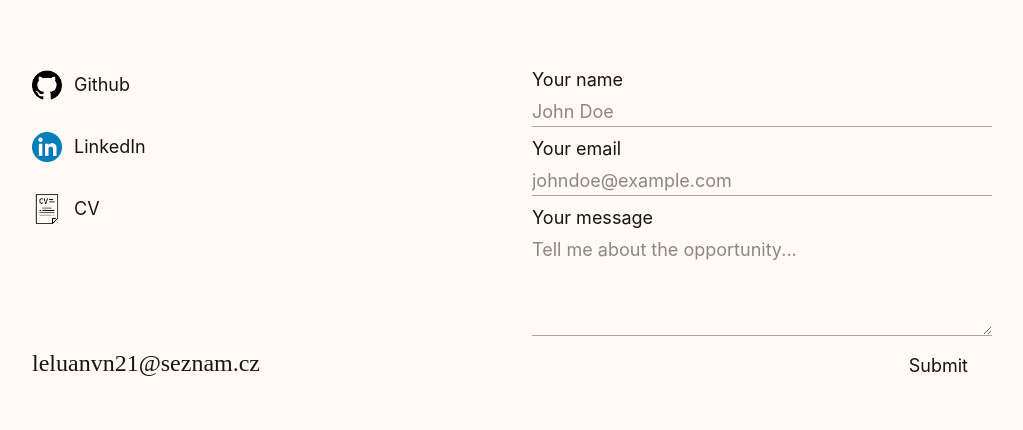
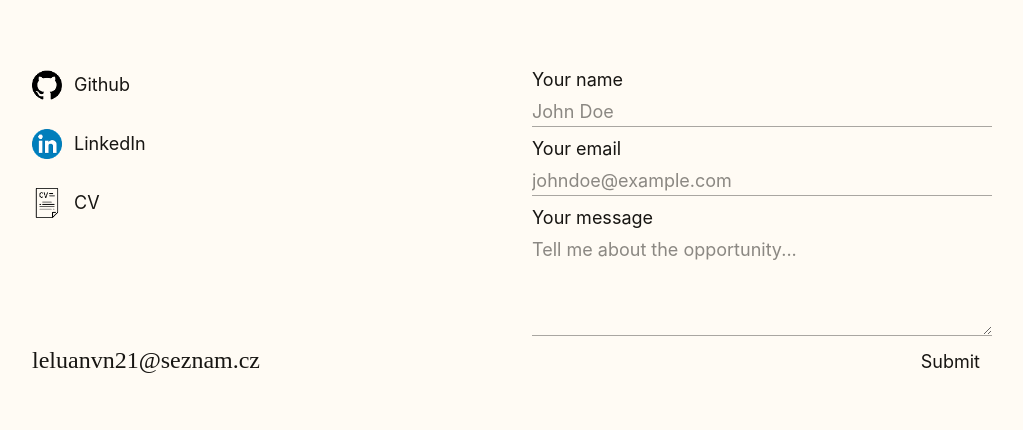
Before and after one commit to Luan2118/portfolio-v2, a React (Vite) app: page / in a window 1280 px wide. Shown: the part 2632-3062 px from the top of the page, without its empty margins (128-1151 px from the left). Built offline with nearby package versions, Linux system fonts and the light colour scheme.

Commit message:
feat: add underline on hover for buttons in contact section

```diff
--- a/src/pages/Homepage/sections/Contact/Contact.tsx
+++ b/src/pages/Homepage/sections/Contact/Contact.tsx
@@ -62,7 +62,7 @@ function Contact() {
           <motion.span
             initial={{ opacity: 0, y: '100%' }}
             whileInView={{ opacity: 1, y: 0 }}
-            viewport={{once: true}}
+            viewport={{ once: true }}
             transition={{ duration: 1, ease: "easeOut" }}
             className="text-[clamp(70px,15vw,120px)] text-left w-full sm:text-center sm:w-fit no-wrap tracking-tight leading-[1]"
           >Let's Work
@@ -71,7 +71,7 @@ function Contact() {
           <motion.span
             initial={{ opacity: 0, y: '100%' }}
             whileInView={{ opacity: 1, y: 0 }}
-            viewport={{once: true}}
+            viewport={{ once: true }}
             transition={{ duration: 1, ease: "easeOut" }}
             className="text-[clamp(70px,15vw,120px)] text-right w-full sm:text-center sm:w-fit"
           >
@@ -91,15 +91,18 @@ function Contact() {
 
               <FormField name="message" id="message" label="Your message" placeholder="Tell me about the opportunity..." />
 
+              <div className="flex flex-col group w-fit self-end">
                 <motion.button
                   initial={{ opacity: 0, x: 60 }}
                   whileInView={{ opacity: 1, x: 0 }}
-                viewport={{once: true}}
+                  viewport={{ once: true }}
                   transition={{ duration: 1.8, ease: "easeOut" }}
-                className="self-end text-sm md:text-base lg:text-lg font-[Inter] mt-1 sm:mt-3 px-3 border-[#292725] rounded-sm cursor-pointer xs:px-5 md:px-6 "
+                  className=" text-sm md:text-base lg:text-lg font-[Inter] mt-1 sm:mt-2 mr-3 ml-1"
                   onMouseEnter={() => setIsHover(true)} onMouseLeave={() => setIsHover(false)}
                 >Submit
                 </motion.button>
+                <hr className="scale-x-0 origin-left group-hover:scale-x-100 h-px transition-transform duration-400 border-0 bg-white mix-blend-difference"/>
+              </div>
             </form>
 
             {status === "success" && (
@@ -119,7 +122,7 @@ function Contact() {
           </div>
 
           <div className="order-2 lg:order-1 flex flex-col gap-10 xs:gap-10 lg:gap-0 md:justify-between  md:mt-0">
-            <div className="flex flex-col gap-4 xs:gap-6 md:gap-8 mt-2">
+            <div className="flex flex-col gap-2 xs:gap-4 md:gap-6 mt-2">
               <ContactLink src={github} text="Github" path='https://github.com/Luan2118' />
 
               <ContactLink src={linkedin} text="LinkedIn" path='https://www.linkedin.com/in/luan-le-7671b9342/' />
@@ -133,7 +136,7 @@ function Contact() {
                 <motion.a
                   initial={{ opacity: 0, y: '100%' }}
                   whileInView={{ opacity: 1, y: 0 }}
-                  viewport={{once: true}}
+                  viewport={{ once: true }}
                   transition={{ duration: 1, ease: "easeOut" }}
                   className=" text-lg sm:text-2xl 2xl:text-3xl font-[Judson] pr-5"
                   href="mailto:leluanvn21@seznam.cz"
--- a/src/pages/Homepage/sections/Contact/components/ContactLink.tsx
+++ b/src/pages/Homepage/sections/Contact/components/ContactLink.tsx
@@ -12,21 +12,24 @@ function ContactLink({ text, src, path }: ContactLinkProps) {
   const { setIsHover } = useCursor();
 
   return (
+    <div className="flex flex-col w-fit group gap-1">
       <motion.a
         initial={{ opacity: 0, x: -40 }}
         whileInView={{ opacity: 1, x: 0 }}
-      viewport={{once: true}}
+        viewport={{ once: true }}
         transition={{ duration: 1, ease: "easeOut" }}
         href={path}
         target='_blank'
         rel="noopener noreferrer"
-      className="flex gap-3 items-center w-fit"
+        className="flex gap-3 items-center w-fit pr-3"
         onMouseEnter={() => setIsHover(true)} onMouseLeave={() => setIsHover(false)}
       >
         <img src={src} alt="" className="w-[20px] h-[20px] lg:w-[30px] lg:h-[30px]" />
         <p className="text-sm md:text-base lg:text-lg">{text}</p>
 
       </motion.a>
+      <hr className="scale-x-0 origin-left group-hover:scale-x-100 transition-transform duration-600 border-0 h-px bg-white mix-blend-difference" />
+    </div>
   )
 }
 
```
Lines whose indentation alone changed are shown as unchanged.
